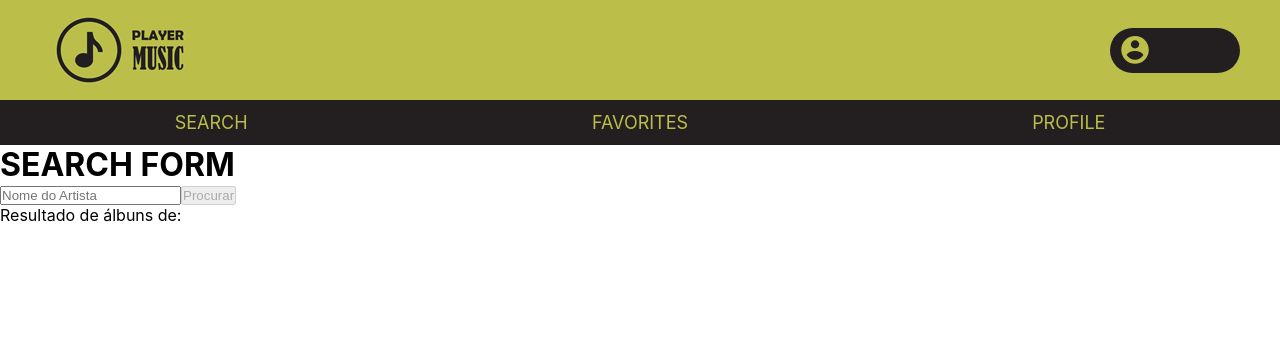
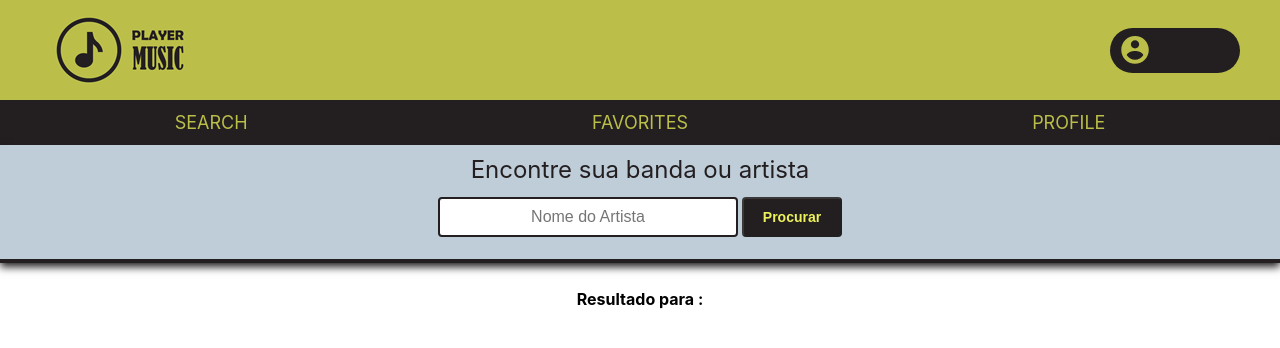
Before and after one commit to afstudiox/player-music, a React (Create React App) app: page /search in a window 1280 px wide. Shown: the top 348 px of the page. Built offline with nearby package versions, Linux system fonts and the light colour scheme.

Commit message:
refactor: :lipstick: Estilização da pagina de busca e albuns

```diff
--- a/src/components/Albuns.js
+++ b/src/components/Albuns.js
@@ -11,10 +11,10 @@ class Albuns extends Component {
         to={ `/album/${collectionId}` }
         search={ collectionId }
       >
-        <div className="album-item" data-testid={ `link-to-album-${collectionId}` }>
-          <img src={ artworkUrl100 } alt="" />
-          <p>{ collectionName }</p>
-          <p>{ artistName }</p>
+        <div className="album-item col" data-testid={ `link-to-album-${collectionId}` }>
+          <img className="album-image" src={ artworkUrl100 } alt="" />
+          <p className="album-artist">{ artistName }</p>
+          <p className="album-name">{ collectionName }</p>
         </div>
       </Link>
     );
--- /dev/null
+++ b/src/css/album.css
@@ -0,0 +1,43 @@
+.album-item {
+  align-items: center;
+  height: 180px;
+  margin: 0 4px;
+  padding: 10px 20px;
+  width: 180px;
+}
+
+.album-item:hover {
+  opacity: 0.8;
+  scale: 1.1;
+}
+
+.album-image {
+  border: solid 1px var(--color-dark-1);
+  border-radius: 4px;
+  box-shadow: 0 4px 8px 0 var(--color-dark-1);
+  height: 100px;
+  width: 100px;
+}
+
+.album-artist {
+  color: var(--color-dark-1);
+  font-size: 10px;
+  font-weight: 700;
+  margin-top: 8px;
+  max-height: 20px;
+  overflow: hidden;
+  padding: 4px 0 8px;
+  text-align: center;
+  text-overflow: ellipsis;
+  white-space: wrap;
+}
+
+.album-name {
+  color: var(--color-dark-1);
+  font-size: 12px;
+  max-height: 20px;
+  overflow: hidden;
+  text-align: center;
+  text-overflow: ellipsis;
+  white-space: wrap;
+}
--- /dev/null
+++ b/src/css/search.css
@@ -0,0 +1,72 @@
+.search-container {
+  width: 100vw;
+}
+
+.search-form-container {
+  background-color: var(--color-gray);
+  border-bottom: solid 4px var(--color-dark-1);
+  box-shadow: 0 4px 8px 0 var(--color-dark-1);
+  justify-content: space-between;
+  padding-bottom: 10px;
+  width: 100%;
+}
+
+.search-form-container h2 {
+  color: var(--color-dark-1);
+  font-weight: 400;
+  margin-top: 10px;
+  text-align: center;
+}
+
+.search-form-container form {
+  align-items: center;
+  height: 65px;
+  justify-content: center;
+  padding: 4px 0;
+}
+
+.search-form-container form input {
+  border: solid 2px var(--color-dark-1);
+  border-radius: 4px;
+  font-size: 16px;
+  height: 40px;
+  padding: 8px;
+  text-align: center;
+  width: 300px;
+}
+
+.search-form-container form button {
+  background-color: var(--color-dark-1);
+  border-radius: 4px;
+  color: var(--color-yellow-1);
+  font-size: 14px;
+  font-weight: 700;
+  height: 40px;
+  margin-left: 4px;
+  width: 100px;
+}
+
+.albuns-container {
+  align-items: center;
+  margin: 0 30px;
+}
+
+.albuns-container > p:not( :empty ) {
+  font-weight: 700;
+  margin: 16px;
+  padding: 10px;
+}
+
+.albuns-container span:not( :empty ) {
+  background-color: var(--color-yellow-2);
+  border-radius: 4px;
+  color: var(--color-dark-2);
+  font-weight: 700;
+  padding: 4px 20px;
+}
+
+.albuns-line {
+  flex-wrap: wrap;
+  justify-content: space-between;
+  width: 95%;
+}
--- a/src/pages/Album.js
+++ b/src/pages/Album.js
@@ -5,6 +5,7 @@ import getMusics from '../services/musicsAPI';
 import MusicCard from '../components/MusicCard';
 import * as favorites from '../services/favoriteSongsAPI';
 import Loading from './Loading';
+import '../css/album.css';
 
 class Album extends Component {
   constructor() {
--- a/src/pages/Search.js
+++ b/src/pages/Search.js
@@ -4,6 +4,7 @@ import Header from '../components/Header';
 import searchAlbumsAPI from '../services/searchAlbumsAPI';
 import Loading from './Loading';
 import '../css/header.css';
+import '../css/search.css';
 
 class Search extends Component {
   constructor() {
@@ -61,10 +62,10 @@ class Search extends Component {
     return (
       resultArtist.length !== 0 || firstLoad
         ? (
-          <>
-            <div className="search-form">
-              <h1>SEARCH FORM</h1>
-              <form>
+          <div className="search-container col">
+            <div className="search-form-container col">
+              <h2>Encontre sua banda ou artista</h2>
+              <form className="row">
                 <label htmlFor="input-search">
                   <input
                     type="text"
@@ -85,19 +86,21 @@ class Search extends Component {
                 </button>
               </form>
             </div>
-            <div className="albuns-container">
+            <div className="albuns-container col">
               <p>
-                Resultado de álbuns de:
+                Resultado para :
                 {' '}
-                {nameArtist}
+                <span>{nameArtist}</span>
               </p>
-              {resultArtist
-                .map((item) => (<Albuns key={ item.collectionId } result={ item } />))}
+              <div className="albuns-line row">
+                {resultArtist
+                  .map((item) => (<Albuns key={ item.collectionId } result={ item } />))}
+              </div>
             </div>
-          </>
+          </div>
         )
         : (
-          <div className="albuns-container">
+          <div className="albuns-container row">
             <p>
               Nenhum álbum foi encontrado
             </p>
```
